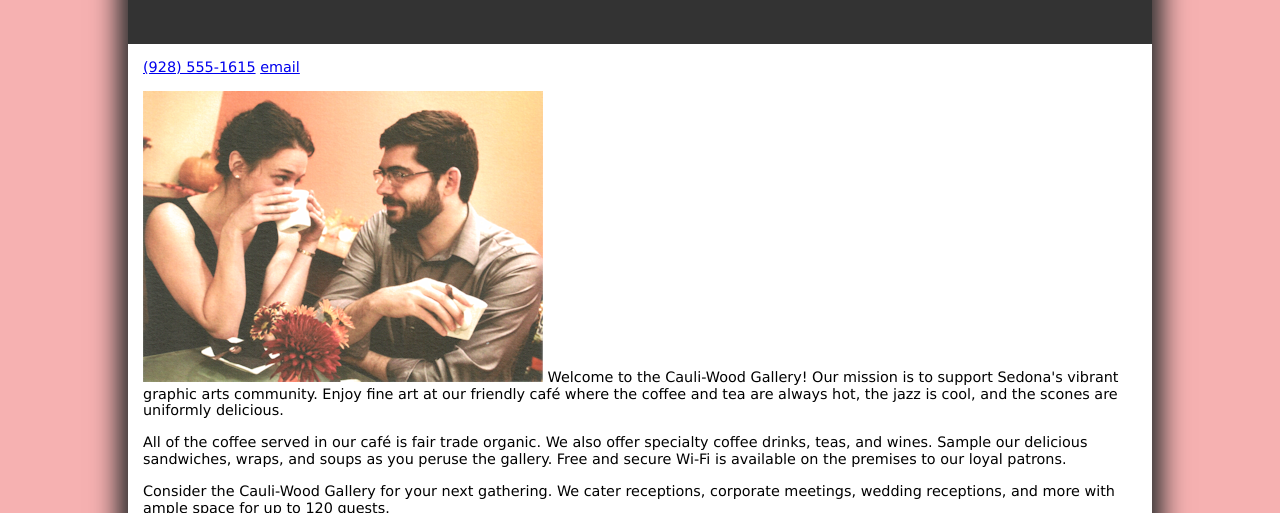
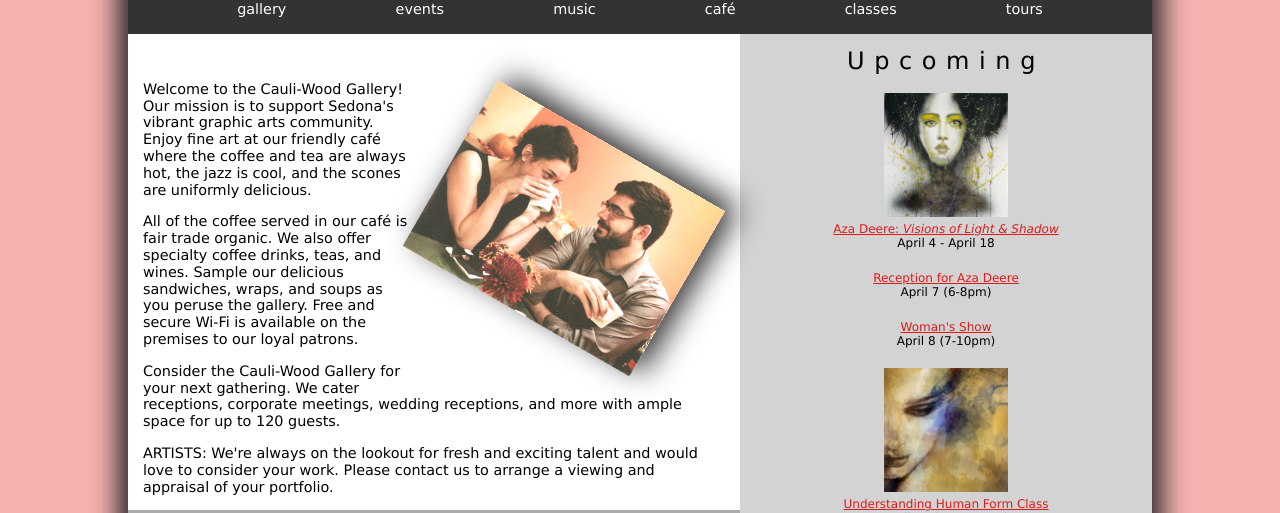
Before and after one commit to jmac222/Unit3Test, a plain HTML site: page index.html in a window 1280 px wide. Shown: the part 136-649 px from the top of the page. Drawn offline with Linux system fonts and the light colour scheme.

Commit message:
Almost finished

```diff
--- a/style.css
+++ b/style.css
@@ -77,10 +77,10 @@ p{
     margin: 15px 15px 15px 15px;
 }
 
-.top ul li{
+.top ul{
     margin: 10px;
 }
-.top ul li a{
+.top ul a{
     color: white;
     display: block;
     font-size: 1.2rem;
@@ -91,6 +91,14 @@ p{
 .top ul li a:hover{
     color: var(--nav-active);
     text-shadow: 0px 0px 2px black, 0px 0px 15px white;
+}
+
+article p:nth-child(2) img{
+    float: right;
+    width: 45%;
+    margin: 0px 0px 120px 50px;
+    transform: rotate(30deg) translateY(60px);
+    box-shadow: var(--shadow) 10px -10px 30px;
 }
 
 .spotlight{
@@ -287,7 +295,7 @@ footer p{
 
 @media only screen and (min-width: 481px){
     body{
-        display: flexbox;
+        display: flex;
         flex-wrap: wrap;
         flex-direction: row;
     }
@@ -305,13 +313,19 @@ footer p{
     }
 
     .top ul{
-        display: flexbox;
+        display: flex;
         flex-wrap: wrap;
         flex-direction: row;
         background-color: var(--shadow);
         height: 50px;
-        vertical-align: center;
+        margin: auto auto auto auto;
         text-align: center;
+        justify-content: space-evenly;
+        align-items: center;
+    }
+
+    #links{
+        visibility: hidden;
     }
 
 }
```
